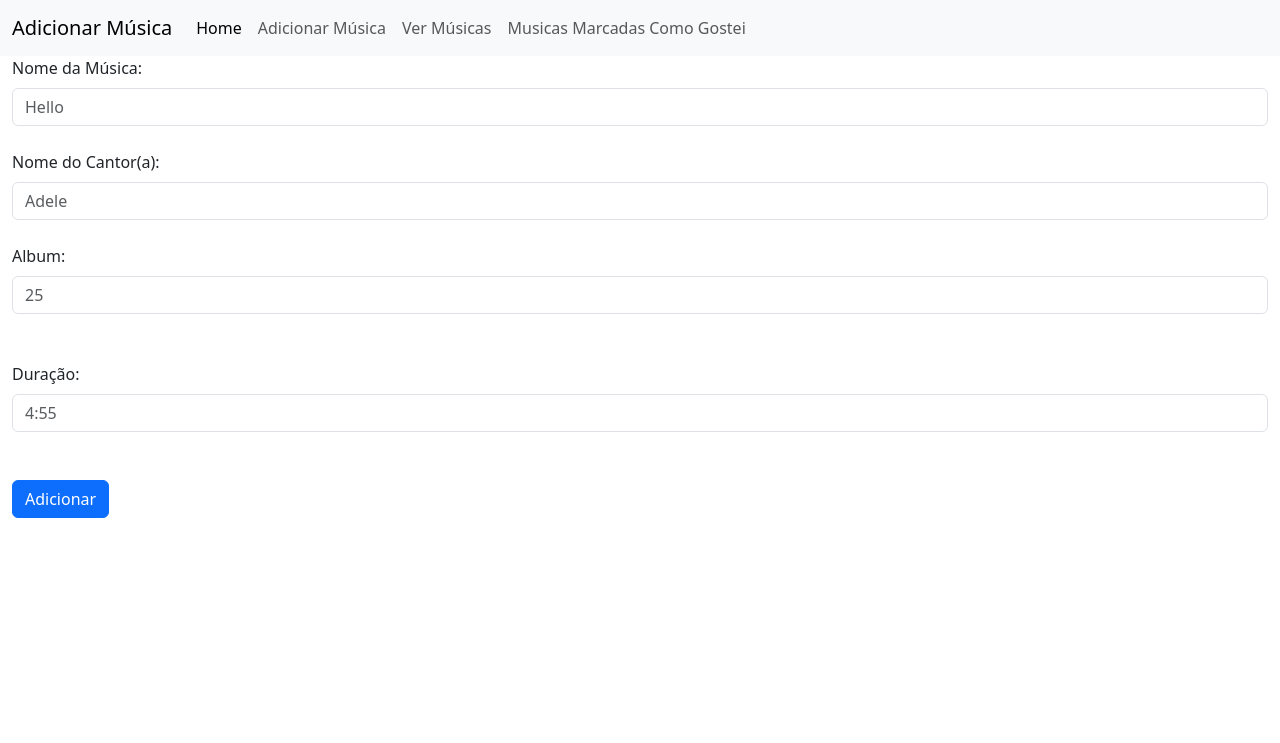
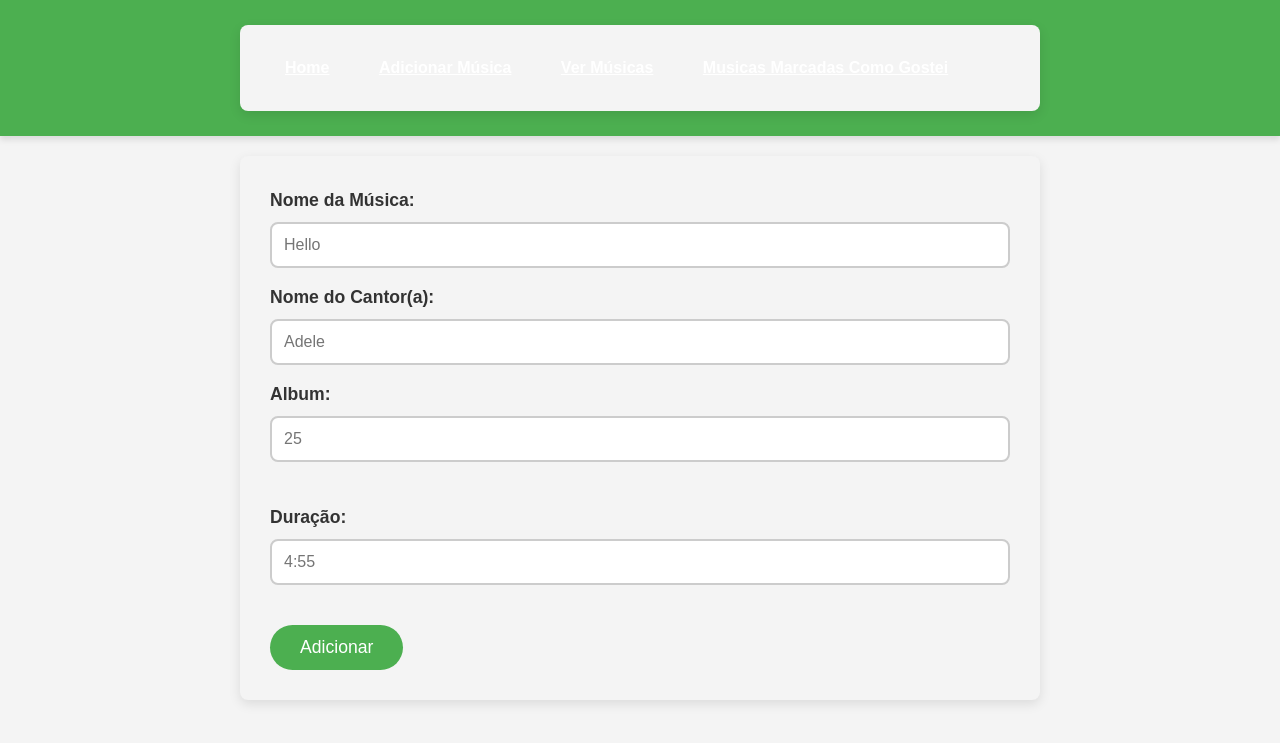
Before and after one commit to LiviaJacklinne/INATEL-C216-GriffinBox, a Flask app: page /add in a window 1280 px wide. Shown: the top 743 px of the page. Run offline with Flask 3, Linux system fonts and the light colour scheme.

Commit message:
style: adicionando CSS da página adicionar msc

```diff
--- /dev/null
+++ b/frontend/static/css/add.css
@@ -0,0 +1,125 @@
+/* Define a paleta de cores */
+:root {
+    --cor-principal: #4CAF50;
+    --cor-secundaria: #333;
+    --fundo-claro: #f4f4f4;
+    --fundo-escuro: #212121;
+    --cor-escura-texto: #fff;
+    --cor-clara-texto: #bbb;
+    --borda-clara: #ccc;
+}
+
+/* Resetando o estilo padrão */
+* {
+    margin: 0;
+    padding: 0;
+    box-sizing: border-box;
+}
+
+/* Corpo da página */
+body {
+    font-family: 'Arial', sans-serif;
+    background-color: var(--fundo-claro);
+    color: var(--cor-secundaria);
+    line-height: 1.6;
+}
+
+/* Navegação */
+nav {
+    background-color: var(--cor-principal);
+    padding: 5px 20px; /* Diminuindo o padding para reduzir a altura */
+    box-shadow: 0 4px 6px rgba(0, 0, 0, 0.1);
+}
+
+nav .navbar-nav .nav-link {
+    color: var(--cor-escura-texto) !important;
+    font-size: 1rem; /* Diminuindo o tamanho da fonte */
+    font-weight: bold;
+    margin-right: 15px;
+    padding: 8px 15px; /* Ajustando o padding para diminuir a altura dos itens */
+}
+
+nav .navbar-nav .nav-link:hover {
+    color: var(--fundo-claro) !important;
+    text-decoration: underline;
+}
+
+
+/* Formulário */
+.container-fluid {
+    max-width: 800px;
+    margin: 20px auto;
+    padding: 30px;
+    background-color: var(--fundo-claro);
+    border-radius: 8px;
+    box-shadow: 0 4px 12px rgba(0, 0, 0, 0.1);
+}
+
+/* Títulos */
+h2 {
+    font-size: 2rem;
+    color: var(--cor-principal);
+    margin-bottom: 20px;
+    text-align: center;
+}
+
+/* Campos de entrada */
+.form-label {
+    font-weight: bold;
+    color: var(--cor-secundaria);
+    font-size: 1.1rem;
+    margin-bottom: 8px;
+    display: inline-block;
+}
+
+input[type="text"] {
+    width: 100%;
+    padding: 12px;
+    border: 2px solid var(--borda-clara);
+    border-radius: 8px;
+    font-size: 1rem;
+    margin-bottom: 15px;
+    transition: border-color 0.3s ease, box-shadow 0.3s ease;
+}
+
+/* Efeito de foco nos campos de entrada */
+input[type="text"]:focus {
+    border-color: var(--cor-principal);
+    box-shadow: 0 0 5px rgba(76, 175, 80, 0.5);
+    outline: none;
+}
+
+/* Botão de submit */
+.btn-primary {
+    background-color: var(--cor-principal);
+    color: var(--cor-escura-texto);
+    border: none;
+    padding: 12px 30px;
+    border-radius: 50px;
+    font-size: 1.1rem;
+    cursor: pointer;
+    transition: background-color 0.3s ease;
+}
+
+.btn-primary:hover {
+    background-color: #45a049;
+}
+
+/* Estilo para o rodapé */
+footer {
+    text-align: center;
+    font-size: 1rem;
+    margin-top: 40px;
+    color: var(--cor-secundaria);
+}
+
+/* Responsividade */
+@media screen and (max-width: 768px) {
+    .container-fluid {
+        padding: 20px;
+    }
+
+    .form-label, input[type="text"], .btn-primary {
+        font-size: 1rem;
+    }
+}
--- a/frontend/templates/add.html
+++ b/frontend/templates/add.html
@@ -4,15 +4,12 @@
     <meta charset="UTF-8">
     <meta name="viewport" content="width=device-width, initial-scale=1.0">
     <title>Adicionar Música</title>
-    <link href="https://cdn.jsdelivr.net/npm/bootstrap@5.3.3/dist/css/bootstrap.min.css" rel="stylesheet" integrity="sha384-QWTKZyjpPEjISv5WaRU9OFeRpok6YctnYmDr5pNlyT2bRjXh0JMhjY6hW+ALEwIH" crossorigin="anonymous">
+    <!-- <link href="https://cdn.jsdelivr.net/npm/bootstrap@5.3.3/dist/css/bootstrap.min.css" rel="css/add.style" integrity="sha384-QWTKZyjpPEjISv5WaRU9OFeRpok6YctnYmDr5pNlyT2bRjXh0JMhjY6hW+ALEwIH" crossorigin="anonymous"> -->
+    <link rel="stylesheet" href="{{ url_for('static', filename='css/add.css') }}">
 </head>
 <body>
     <nav class="navbar navbar-expand-lg bg-body-tertiary">
         <div class="container-fluid">
-        <a class="navbar-brand" href="#">Adicionar Música</a>
-        <button class="navbar-toggler" type="button" data-bs-toggle="collapse" data-bs-target="#navbarNavAltMarkup" aria-controls="navbarNavAltMarkup" aria-expanded="false" aria-label="Toggle navigation">
-            <span class="navbar-toggler-icon"></span>
-        </button>
         <div class="collapse navbar-collapse" id="navbarNavAltMarkup">
             <div class="navbar-nav">
             <a class="nav-link active" aria-current="page" href="/">Home</a>
```
